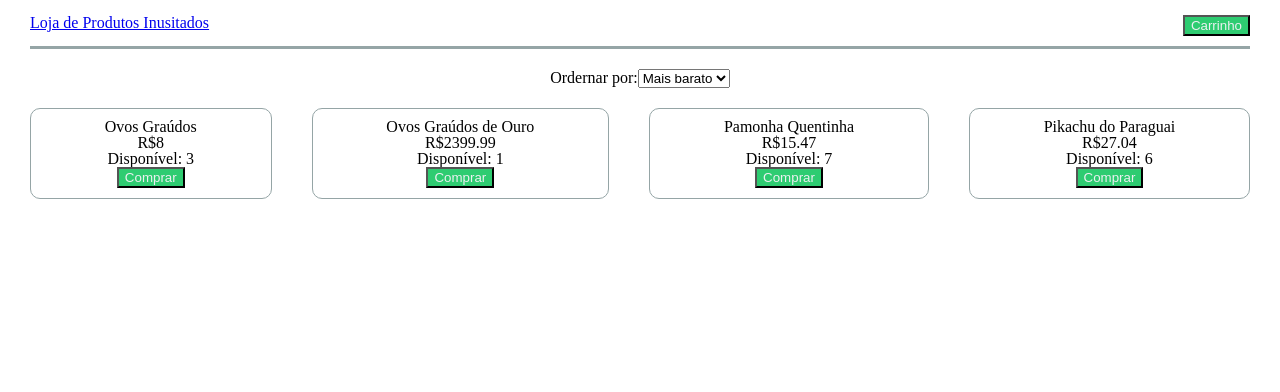
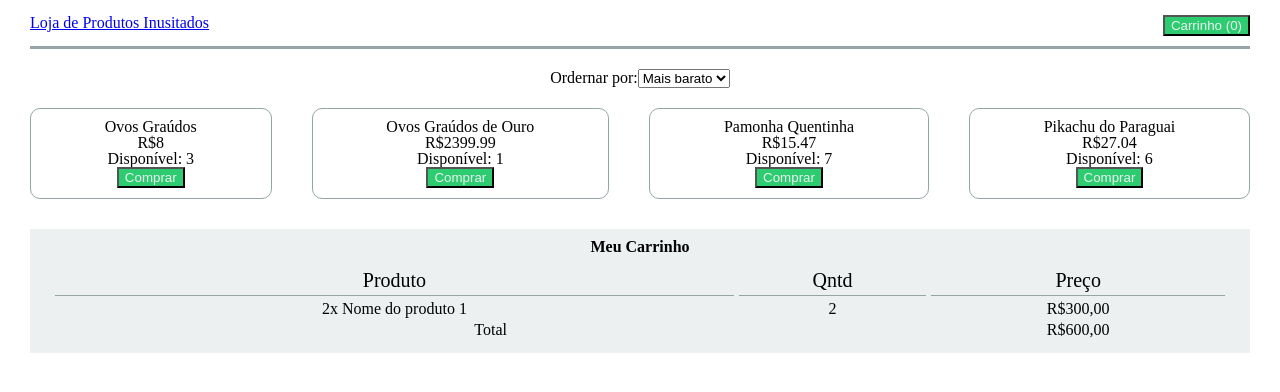
Before and after one commit to brunosantanarj/mongeral-aegon-front-end-test, a React app: page / in a window 1280 px wide. Shown: the top 392 px of the page. Built offline with nearby package versions, Linux system fonts and the light colour scheme.

Commit message:
creating cart component and adding redux actions and reducers

```diff
--- a/src/components/App.tsx
+++ b/src/components/App.tsx
@@ -1,5 +1,6 @@
 import * as React from 'react';
 import '../styles/App.scss';
+import Cart from './Cart';
 import Header from './Header';
 import ProductList from './ProductsList';
 
@@ -9,6 +10,7 @@ class App extends React.Component {
       <div className="wrapper">
         <Header />
         <ProductList />
+        <Cart />
       </div>
     );
   }
--- /dev/null
+++ b/src/components/Cart.tsx
@@ -0,0 +1,30 @@
+import * as React from 'react';
+import '../styles/Cart.scss';
+
+const Cart = () => {
+  return(
+    <section className="cart">
+      <h3>Meu Carrinho</h3>
+      <table>
+        <tr>
+          <th>Produto</th>
+          <th>Qntd</th>
+          <th>Preço</th>
+        </tr>
+
+        <tr>
+          <td>2x Nome do produto 1</td>
+          <td>2</td>
+          <td>R$300,00</td>
+        </tr>
+
+        <tr>
+          <td colSpan={2}>Total</td>
+          <td>R$600,00</td>
+        </tr>
+      </table>
+    </section>
+  );
+}
+
+export default Cart;
--- a/src/components/Header.tsx
+++ b/src/components/Header.tsx
@@ -8,7 +8,7 @@ const Header = () => {
         <a href="javascript:;">Loja de Produtos Inusitados</a>
       </h1>
 
-      <button>Carrinho</button>
+      <button>Carrinho (0)</button>
     </header>
   );
 }
--- /dev/null
+++ b/src/constants/index.tsx
@@ -0,0 +1,5 @@
+export const ADD_PRODUCT = 'ADD_PRODUCT';
+export type ADD_PRODUCT = typeof ADD_PRODUCT;
+
+export const REMOVE_PRODUCT = 'REMOVE_PRODUCT';
+export type REMOVE_PRODUCT = typeof REMOVE_PRODUCT;
--- /dev/null
+++ b/src/styles/Cart.scss
@@ -0,0 +1,24 @@
+@import '_variables';
+
+.cart {
+    margin-top: 30px;
+    background-color: $light-color;
+    padding: 10px 20px;
+    text-align: center;
+
+    h3  {
+        margin-bottom: 10px;
+        font-weight: bold;
+    }
+
+    table {
+        width: 100%;
+        border-collapse: separate;
+        border-spacing: 5px;
+        th {
+            border-bottom: 1px solid $border-color;
+            padding-bottom: 5px;
+            font-size: 20px;
+        }
+    }
+}
```
Also changed, not shown: src/actions/index.tsx (added, +28 -0 lines), src/reducers/index.tsx (added, +38 -0 lines), src/types/index.tsx (added, +16 -0 lines).
